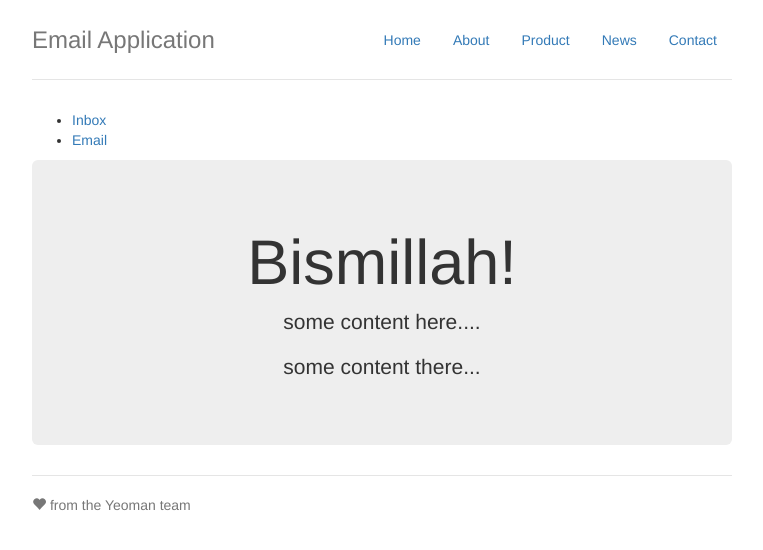
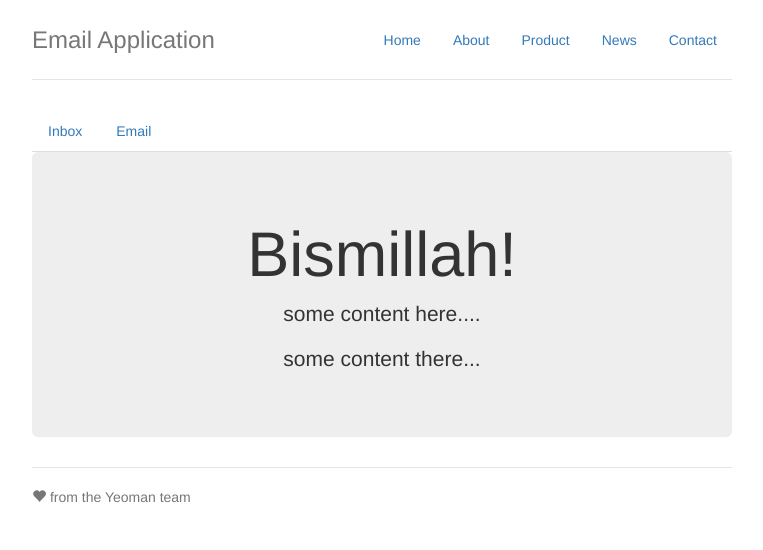
Before and after one commit to sirajrkhan/email, a website: page app/index.html at #/email in a window 1280 px wide. Shown: the whole page, without its empty margins (258-1021 px from the left). Drawn offline with nearby package versions, Linux system fonts and the light colour scheme; some packages are replaced by stand-ins of ours; files that its build step writes are made by us from their sources.

Commit message:
added inbox and email tabs

```diff
--- a/app/index.html
+++ b/app/index.html
@@ -36,10 +36,10 @@
             <h3 class="text-muted">Email Application</h3>
         </div>
 
-        <div>
-            <ul>
-                  <li><a ng-href="#/inbox">Inbox</a></li>
-                  <li><a ng-href="#/email">Email</a></li>
+        <div role="tabpanel">
+            <ul class="nav nav-tabs" role="tablist">
+                <li ng-class="{active:isActive('/inbox')}"><a ng-href="#/inbox">Inbox</a></li>
+                <li ng-class="{active:isActive('/email')}"><a ng-href="#/email">Email</a></li>
             </ul>
         </div>
 
```
Also changed, not shown: app/views/email.html (+1 -1 lines), app/scripts/app.js (line endings or trailing spaces).
